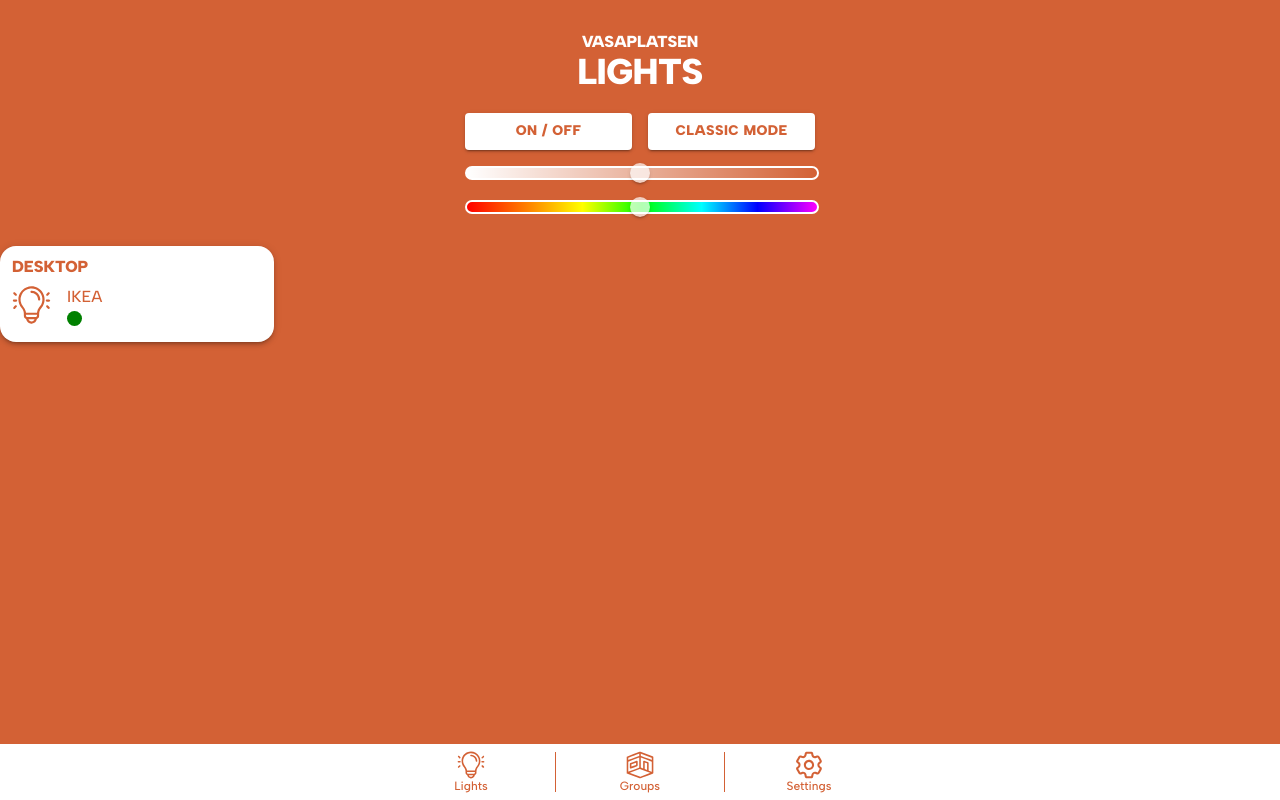
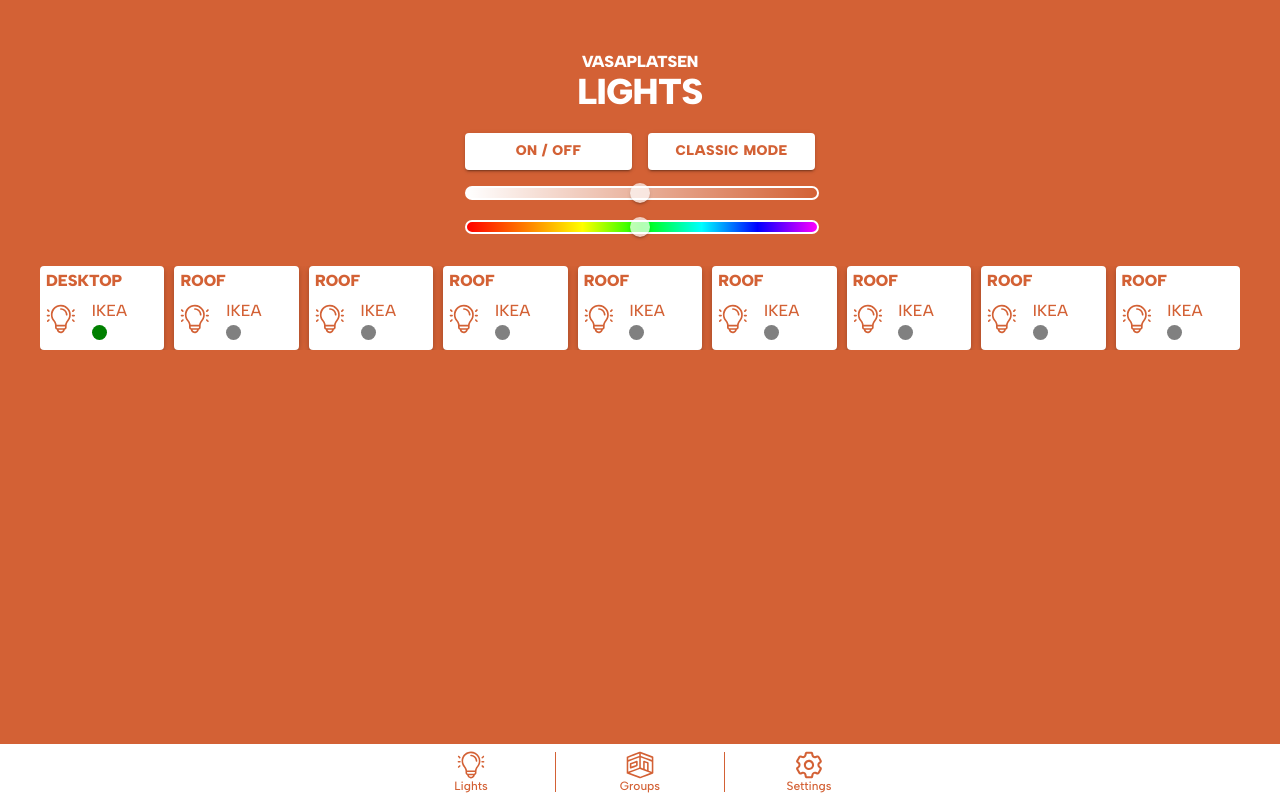
Before and after one commit to joelrosko/couch-commander, a React (Vite) app in the folder frontend/: page / in a window 1280 px wide. Built offline with nearby package versions, Linux system fonts and the light colour scheme.

Commit message:
Added layout, some other changes.. (#56)

```diff
--- a/frontend/src/components/Cards/LightCard.jsx
+++ b/frontend/src/components/Cards/LightCard.jsx
@@ -20,8 +20,8 @@ const LightCard = ({ name, manufacturer, status }) => {
     <Card
       onClick={onClick}
       sx={{
-        borderRadius: 4,
-        padding: '12px',
+        flexGrow: 1,
+        padding: '6px',
         display: 'flex',
         flexDirection: 'column',
         alignItems: 'left',
@@ -29,7 +29,8 @@ const LightCard = ({ name, manufacturer, status }) => {
         ":hover": {
           cursor: 'pointer'
         },
-        maxWidth: '250px'
+        maxWidth: '250px',
+        borderRadius: '4px'
       }}
     >
       <Typography variant="h3" sx={{ marginBottom: '4px' }}>
--- a/frontend/src/layouts/ActionLayout.jsx
+++ b/frontend/src/layouts/ActionLayout.jsx
@@ -16,7 +16,7 @@ const ActionLayout = () => {
     <Box sx={{
         display: 'flex',
         flexDirection: 'column',
-        m: '20px',
+        mt: '20px',
         alignItems: 'center',
     }}>
         <Box sx={{
--- /dev/null
+++ b/frontend/src/layouts/CardsLayout.jsx
@@ -0,0 +1,28 @@
+import { Box } from '@mui/material';
+
+const CardsLayout = ({  children }) => {
+  return (
+    <Box sx={{
+        m: '20px',
+        display: 'flex',
+        justifyContent: 'center',
+        marginBottom: '66px'
+    }}>
+        <Box sx={{
+            width: '100%',
+            maxWidth: '1200px',
+            display: 'flex',
+            flexDirection: 'row',
+            flexWrap: 'wrap',
+            justifyContent: 'flex-start',
+            gap: '10px',
+            boxSizing: 'border-box',
+            overflowY: 'auto'
+        }}>
+            {children}
+        </Box>
+    </Box>
+  )
+}
+
+export default CardsLayout
--- /dev/null
+++ b/frontend/src/layouts/HeaderLayout.jsx
@@ -0,0 +1,19 @@
+import { Box } from '@mui/material';
+
+const HeaderLayout = ({ children }) => {
+  return (
+    <Box sx={{
+        position: 'sticky',
+        top: 0,
+        zIndex: 1000,
+        mr: '20px',
+        ml: '20px',
+        paddingTop: '20px',
+        background: '#d36135'
+    }}>
+        {children}
+    </Box>
+  )
+}
+
+export default HeaderLayout
--- a/frontend/src/pages/Lights.jsx
+++ b/frontend/src/pages/Lights.jsx
@@ -1,15 +1,27 @@
 import HeaderBar from "../components/HeaderBar/HeaderBar"
-import ColorSlider from "../components/Sliders/ColorSlider"
-import BrightnessSlider from "../components/Sliders/BrightnessSlider"
 import LightCard from "../components/Cards/LightCard"
 import ActionLayout from "../layouts/ActionLayout"
+import CardsLayout from "../layouts/CardsLayout"
+import HeaderLayout from "../layouts/HeaderLayout"
 
 const Lights = () => {
   return (
     <>
-      <HeaderBar name={'VASAPLATSEN'} section={'LIGHTS'} />
-      <ActionLayout />
-      <LightCard name={'Desktop'} manufacturer={'Ikea'} status={true} />
+      <HeaderLayout>
+        <HeaderBar name={'VASAPLATSEN'} section={'LIGHTS'} />
+        <ActionLayout />
+      </HeaderLayout>
+      <CardsLayout>
+        <LightCard name={'Desktop'} manufacturer={'Ikea'} status={true} />
+        <LightCard name={'Roof'} manufacturer={'Ikea'} status={false} />
+        <LightCard name={'Roof'} manufacturer={'Ikea'} status={false} />
+        <LightCard name={'Roof'} manufacturer={'Ikea'} status={false} />
+        <LightCard name={'Roof'} manufacturer={'Ikea'} status={false} />
+        <LightCard name={'Roof'} manufacturer={'Ikea'} status={false} />
+        <LightCard name={'Roof'} manufacturer={'Ikea'} status={false} />
+        <LightCard name={'Roof'} manufacturer={'Ikea'} status={false} />
+        <LightCard name={'Roof'} manufacturer={'Ikea'} status={false} />
+      </CardsLayout>
     </>
   )
 }
```
